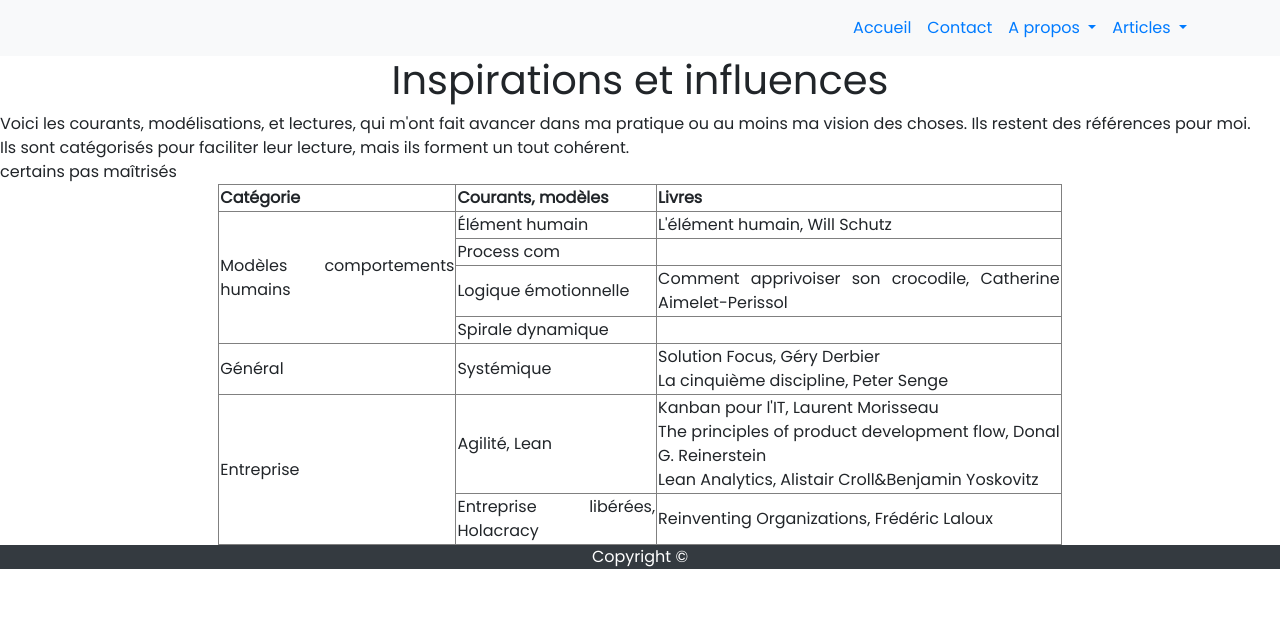
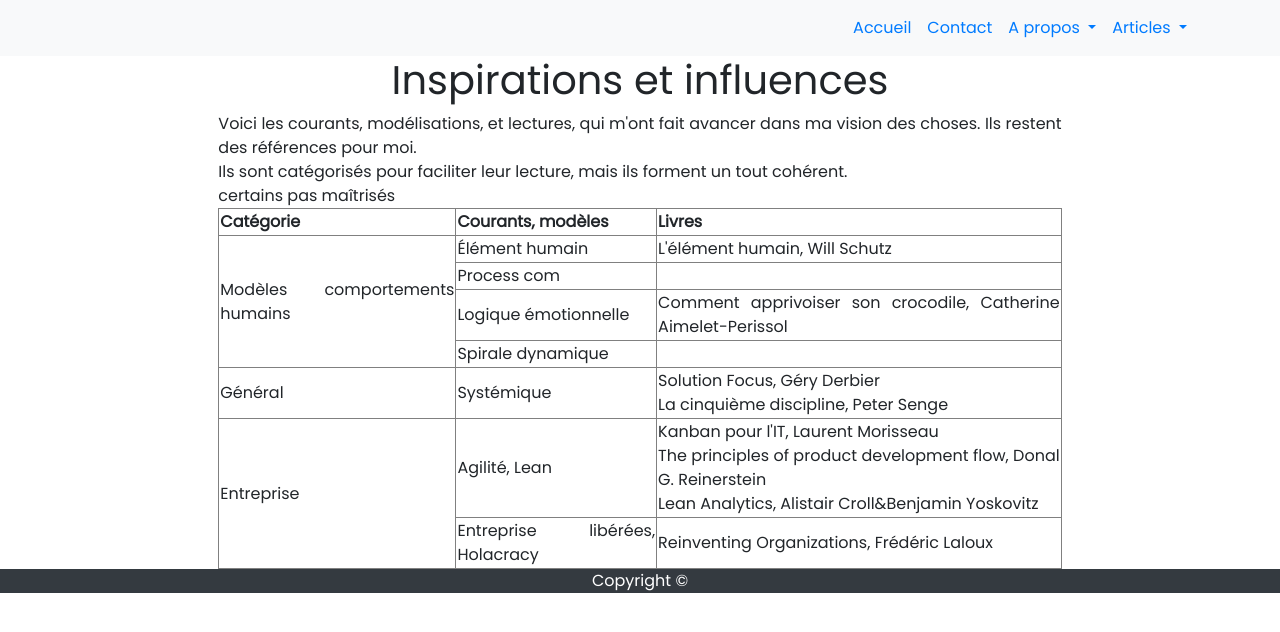
Before and after one commit to OrgaEvolutions/Nathoup.github.io, a Jekyll site: the page built from inspirations.html, in a window 1280 px wide. Shown: the top 632 px of the page. Built offline with Jekyll 4.4.1, drawn with Linux system fonts in a browser that asks for light colours; nearby versions of some CDN libraries; some web fonts are replaced.

Commit message:
Update inspirations.html

```diff
--- a/inspirations.html
+++ b/inspirations.html
@@ -4,13 +4,16 @@
 
 <h1><center>Inspirations et influences</center></h1>
 
-Voici les courants, modélisations, et lectures, qui m'ont fait avancer dans ma pratique ou au moins ma vision des choses.
+
+<div class="row">
+  <div class="col-md-8 mx-auto">
+
+
+Voici les courants, modélisations, et lectures, qui m'ont fait avancer dans ma vision des choses.
 Ils restent des références pour moi.
 <br>Ils sont catégorisés pour faciliter leur lecture, mais ils forment un tout cohérent.
 <br>certains pas maîtrisés
 
-<div class="row">
-  <div class="col-md-8 mx-auto">
     <table  border="1px">
       <tr>
         <th><b>Catégorie</b></th>
```
Lines whose indentation alone changed are shown as unchanged.
